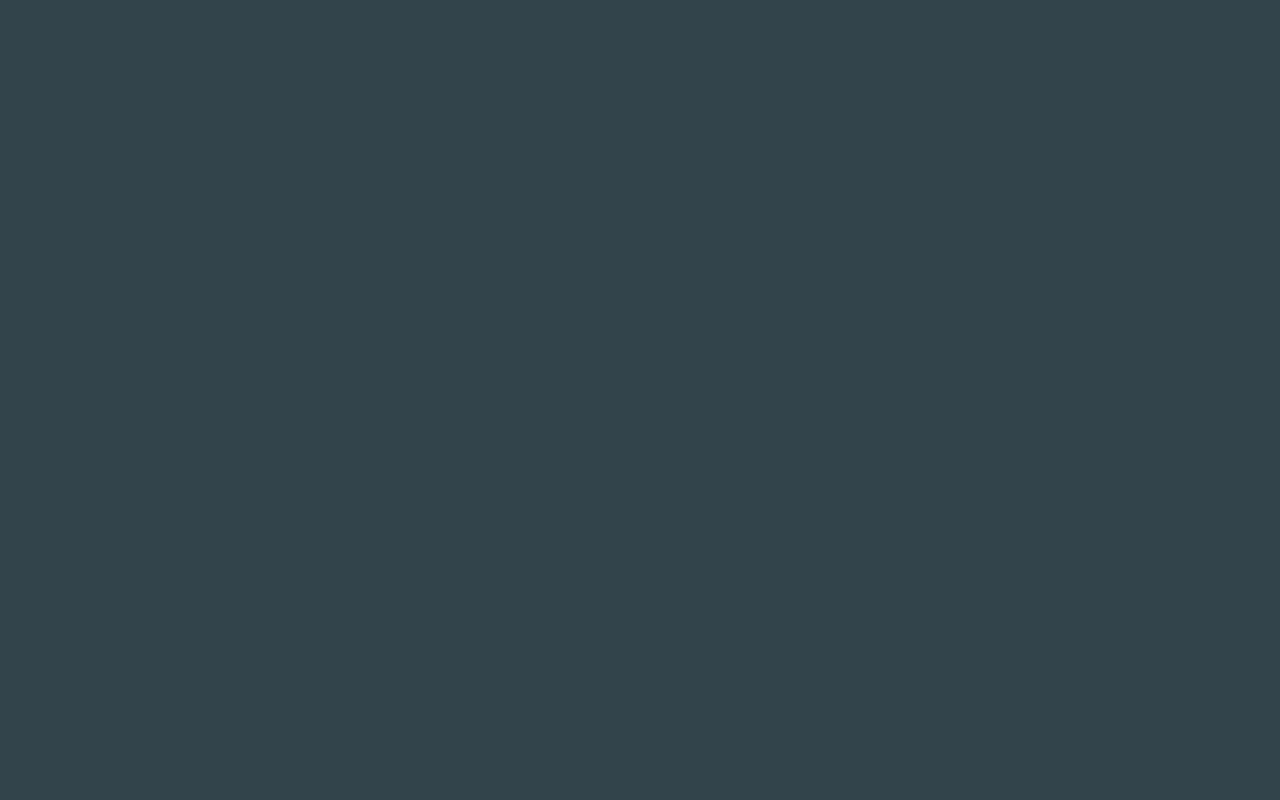
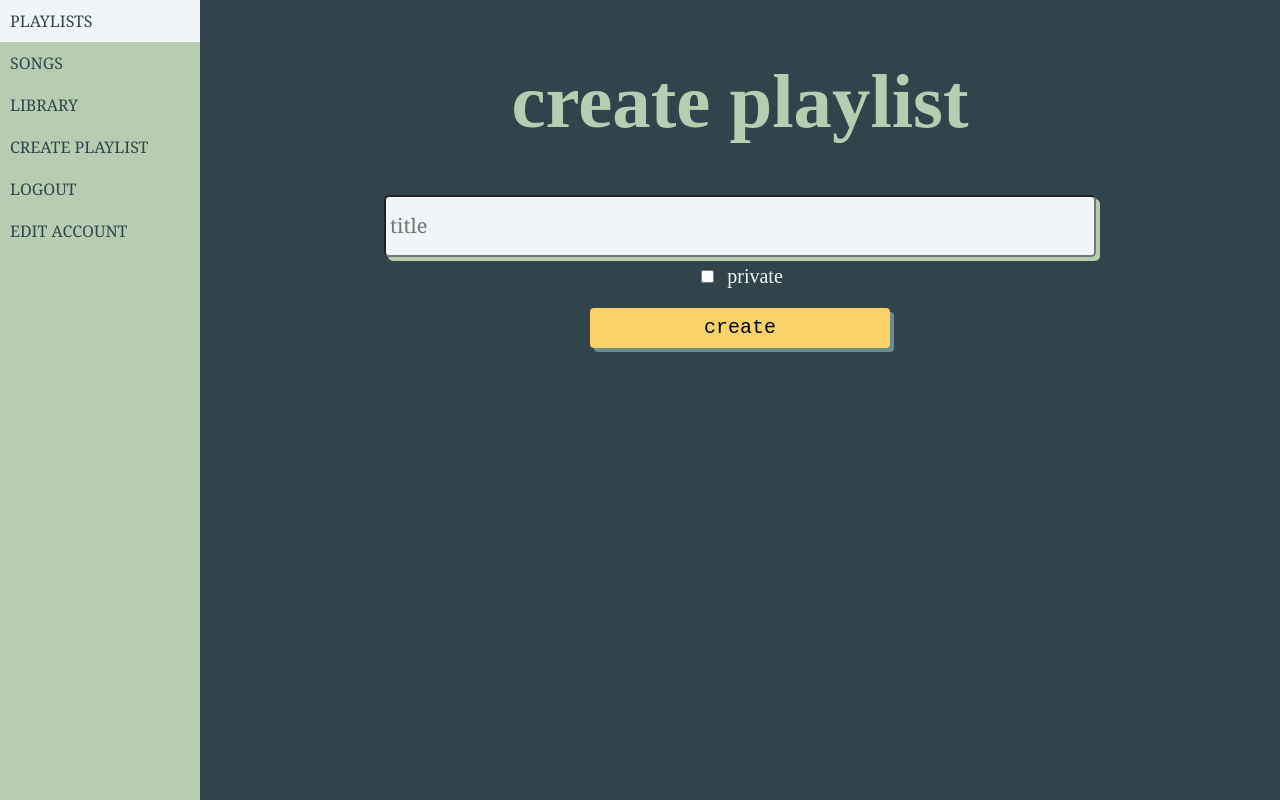
Before and after one commit to andriisydor/web_course_labs, a React (Create React App) app in the folder app/: page /create in a window 1280 px wide. Before the commit this address had no page. Built offline with nearby package versions, Linux system fonts and the light colour scheme.

Commit message:
add creation of playlist

```diff
--- a/app/src/App.js
+++ b/app/src/App.js
@@ -6,6 +6,7 @@ import Main from './Main';
 import Registration from './Registration';
 import Edit from './Edit';
 import Playlist from './Playlist';
+import Create from './Create';
 
 function App() {
   return (
@@ -15,6 +16,7 @@ function App() {
           <Route index element={<Main service={'/users/'}/>} />
           <Route path="library" element={<Main service={'/user/'} />} />
           <Route path="login" element={<Login />} />
+          <Route path="create" element={<Create />} />
           <Route path="registration" element={<Registration />} />
           <Route path="edit" element={<Edit />} />
           <Route path="playlist/:playlistId" element={<Playlist />} />
--- /dev/null
+++ b/app/src/Create.js
@@ -0,0 +1,68 @@
+import React, { useState } from 'react';
+import Navbar from './Navbar';
+import createPlaylist from './creationRequest';
+import Error from './Error';
+import { useNavigate } from "react-router-dom";
+
+function Create() {
+    const [title, setTitle] = useState('');
+    const [privatePlaylist, setPrivate] = useState(false);
+    const [error1, setError] = useState(false);
+    const [resultMessage, setResultMessage] = useState('');
+
+    let navigate = useNavigate();
+
+    const handleChangeTitle = (event) => {
+        setTitle(event.target.value);
+    }
+
+    const handleChangePrivate = (event) => {
+        const value = event.target.value;
+        if (privatePlaylist){
+            setPrivate(false)
+        } else {
+            setPrivate(true);
+        }
+    }
+
+    const handleCreation = (event) => {
+        let pp = false;
+        if (privatePlaylist){
+            pp = true;
+        }
+        createPlaylist(title, localStorage.getItem('id'), pp, localStorage.getItem('token'), setError, setResultMessage, navigate);
+        console.log(title);
+        console.log(privatePlaylist);
+    }
+
+    const handleCloseClick = () => {
+        setError(false);
+        setResultMessage('');
+    }
+
+    const showError = () => {
+        if (error1) {
+            return(<Error handleCloseClick={handleCloseClick} message={resultMessage.message}/>);
+        }
+    }
+
+    return (
+    <React.Fragment>
+      <Navbar />
+      <div className="mainpart moveaside">
+        <h3></h3>
+        <h2>create playlist</h2>
+        {showError()}
+        <h3></h3>
+        <form>
+            <input placeholder="title" className="forminput" onChange={handleChangeTitle}></input>
+            <input type="checkbox" id="private" name="private" value={true} onChange={handleChangePrivate}></input>
+            <label className="checkbox-text" htmlFor="private"> private</label><br></br>
+            <input className="enter" type="button" value="create" onClick={handleCreation}></input>
+        </form>
+      </div>
+    </React.Fragment>
+    );
+}
+
+export default Create;
--- a/app/src/Navbar.js
+++ b/app/src/Navbar.js
@@ -7,7 +7,7 @@ function Navbar() {
             <Link to="/">PLAYLISTS</Link>
             <Link to="/">SONGS</Link>
             <Link to="/library">LIBRARY</Link>
-            <Link to="/">CREATE PLAYLIST</Link>
+            <Link to="/create">CREATE PLAYLIST</Link>
             <Link to="/login">LOGOUT</Link>
             <Link to="/edit">EDIT ACCOUNT</Link>
         </div>
--- /dev/null
+++ b/app/src/creationRequest.js
@@ -0,0 +1,37 @@
+
+const createPlaylist = (title, user, privatePlaylist, token, setError, setResultMessage, navigate) => {
+    const requestLink ='http://127.0.0.1:5000//playlist';
+    fetch(requestLink, {
+        method: 'POST',
+        headers: {
+            Authorization: `Bearer ${token}`,
+            'Content-Type': 'application/json',
+        },
+        body: JSON.stringify({
+            title: title,
+            user_id: user,
+            private: privatePlaylist,
+        }),
+    })
+      .then(res => {
+            if (res.status !== 200) {
+                setError(true);
+            }
+            return res.json();
+    })
+      .then(
+        (result) => {
+            if ('message' in result || 'msg' in result){
+                setResultMessage(result);
+            } else if('id' in result) {
+                navigate(`/playlist/${result.id}`);
+            }
+        },
+        (error) => {
+            setError(true);
+            setResultMessage(error);
+        }
+        )
+}
+
+export default createPlaylist;
```
